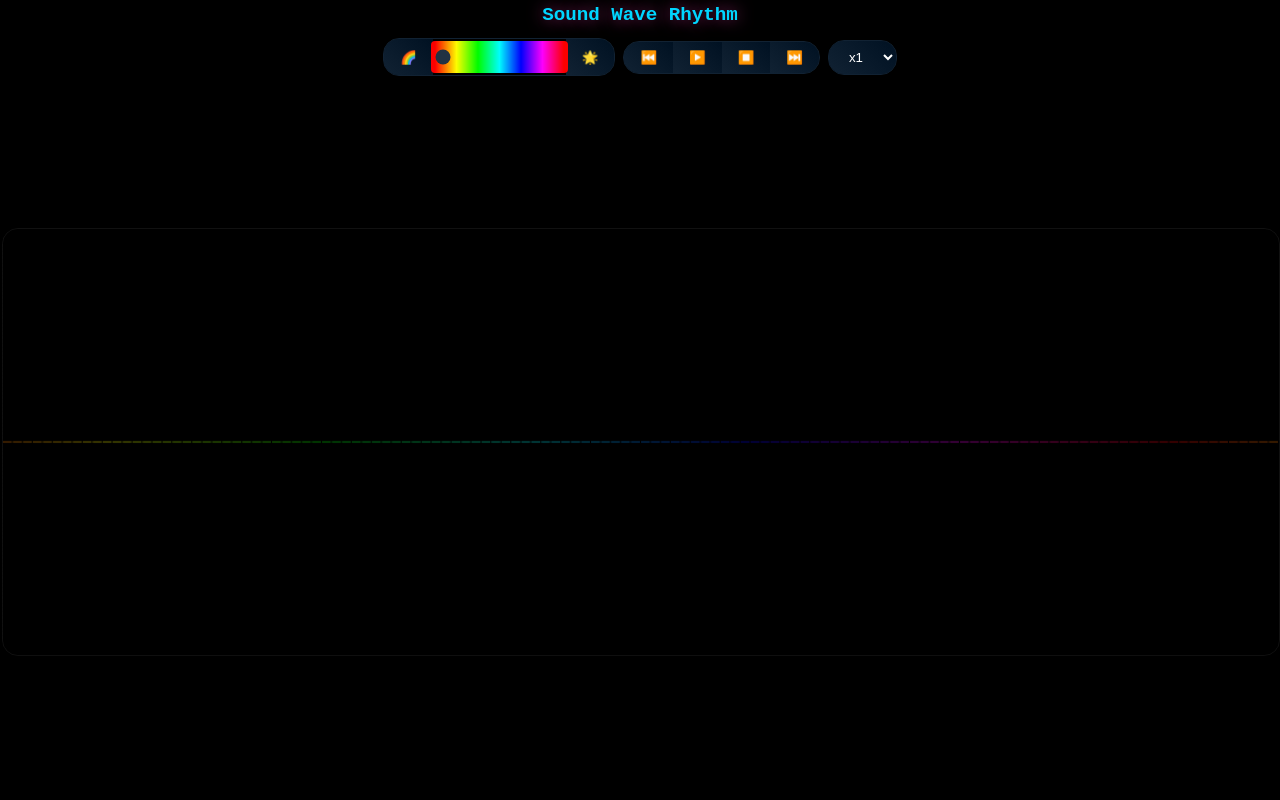
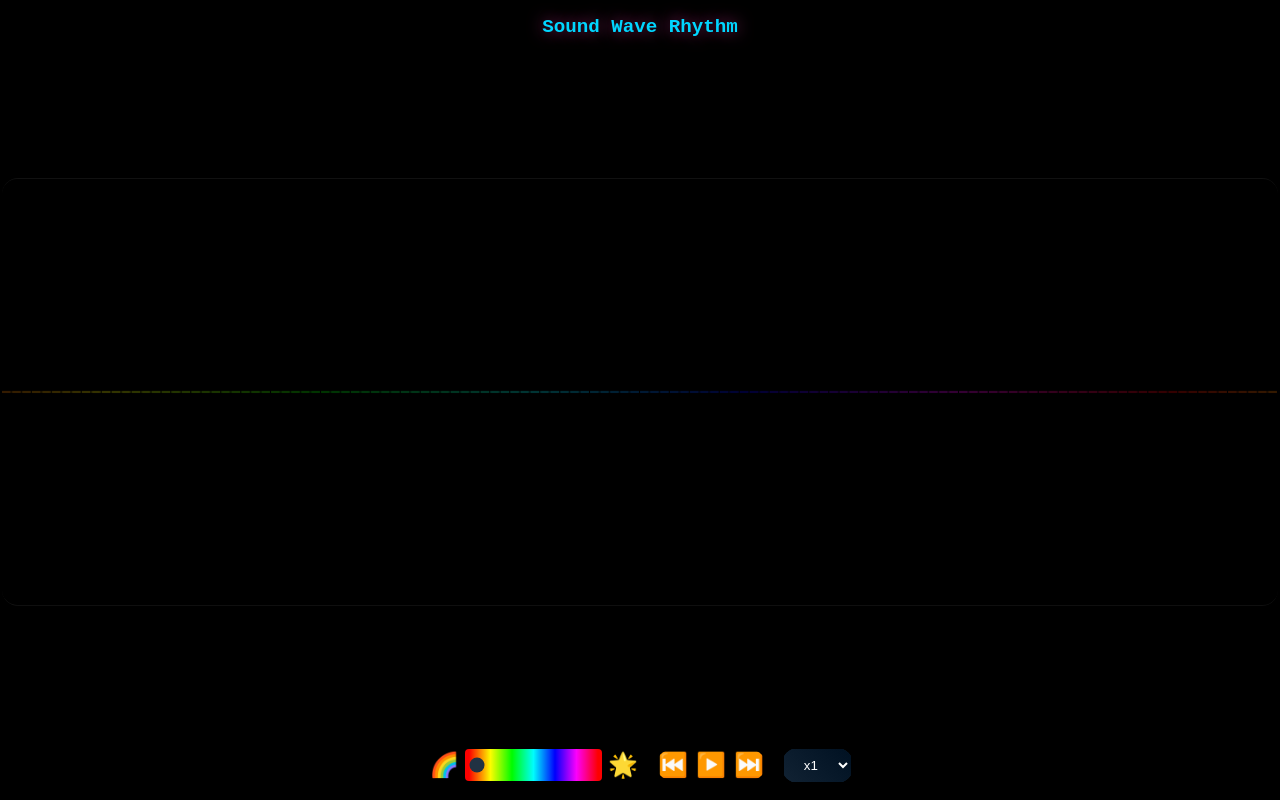
Before and after one commit to marcoavazquez/sound-rhythm-animation, a plain HTML site: page index.html in a window 1280 px wide. Drawn offline with Linux system fonts and the light colour scheme.

Commit message:
changes some styles

```diff
--- a/css/styles.css
+++ b/css/styles.css
@@ -12,7 +12,9 @@ body {
 }
 
 canvas {
-  border: 1px solid #111;
+  border-color: #111;
+  border-style: solid;
+  border-width: 1px 0;
   border-radius: 16px;
   display: block;
   margin: 0 auto;
@@ -23,7 +25,8 @@ h1 {
   text-align: center;
   color: #ccc;
   font-size: 1.2rem;
-  margin: 0.25rem;
+  margin: 0;
+  padding: 1rem;
 }
 
 .canvas-container {
@@ -51,8 +54,8 @@ h1 {
   justify-content: center;
   align-items: center;
   flex-wrap: wrap;
-  gap: 8px;
-  padding: 0.5rem;
+  gap: 1rem;
+  padding: 1rem;
 }
 
 input[type=range] {
@@ -78,19 +81,27 @@ input[type=range]::before {
 }
 
 .btn-group {
-  border: 1px solid #123;
   display: flex;
   overflow: hidden;
   border-radius: 1rem;
+  padding: 1px 2px;
+  gap: 0.5rem;
 }
 
-button,
+select, button {
+  border: none;
+}
+
 select {
-  border: none;
   padding: 0.5rem 1rem;
   color: white;
   background-color: #123;
   background-image: linear-gradient(45deg, #123, #012);
+}
+button {
+  padding: 0;
+  background: none;
+  font-size: 150%;
 }
 
 .info {
--- a/index.html
+++ b/index.html
@@ -8,7 +8,7 @@
   <meta itemprop="description" content="Sound Wave Rhythm, Audio Rhythm, Spectrogram, Audio Visualization, Sound Wave Animation. Grafico audio rítmico, Espectrograma, Vúmetro">
   <meta itemprop="image" content="./icon.png">
   <link rel="shortcut icon" type="image/x-icon" href="./ico.png"/>
-  <link rel="stylesheet" href="./css/styles.css">
+  <link rel="stylesheet" href="./css/styles.css?v=2">
   <title>Sound Wave Rhythm</title>
   <script async src="https://pagead2.googlesyndication.com/pagead/js/adsbygoogle.js?client=ca-pub-9132751324783100" crossorigin="anonymous"></script>
   <script type="application/ld+json">
@@ -31,21 +31,26 @@
 <body>
   <header>
     <h1>Sound Wave Rhythm</h1>
+  </header>
+  <main class="canvas-container">
+    <canvas id="canvas" width="1200" height="400"></canvas>
+  </main>
+  <footer>
     <div class="controls">
       <!-- <button onclick="startDemo()">Start Demo</button> -->
       <div class="btn-group">
-        <button onclick="changeColor(-1)">🌈</button>
-        <input type="range" min="0" max="360" value="0" step="30" id="angle" onchange="changeColor(this.value)" />
-        <button onclick="changeColor(361)">🌟</button>
+        <button onclick="changeColor(-1)" title="Set a fixed rainbow">🌈</button>
+        <input type="range" min="0" max="360" value="0" step="30" id="angle" onchange="changeColor(this.value)" title="Select the color of the bars" />
+        <button onclick="changeColor(361)" title="Set a animated rainbow">🌟</button>
       </div>
       <div class="btn-group">
-        <button onclick="prev()">⏮️</button>
-        <button onclick="startAudio()">▶️</button>
-        <button onclick="stopDemo()">⏹️</button>
-        <button onclick="next()">⏭️</button>
+        <button onclick="prev()" title="Previous animation">⏮️</button>
+        <button onclick="startAudio()" id="start-btn" title="Start/Stop animation">▶️</button>
+        <!-- <button onclick="stopDemo()">⏹️</button> -->
+        <button onclick="next()" title="Next animation">⏭️</button>
       </div>
       <div class="btn-group">
-        <select id="size" onchange="changeFFTSize(this.value)">
+        <select id="size" onchange="changeFFTSize(this.value)" title="Number of bars">
           <option value="512">x1</option>
           <option value="1024">x2</option>
           <option value="2048">x3</option>
@@ -53,10 +58,7 @@
         </select>
       </div>
     </div>
-  </header>
-  <div class="canvas-container">
-    <canvas id="canvas" width="1200" height="400"></canvas>
-  </div>
+  </footer>
   <script src="./js/animations.js"></script>
   <script src="./js/index.js"></script>
 </body>
--- a/js/index.js
+++ b/js/index.js
@@ -1,7 +1,9 @@
+const startBtn = document.getElementById('start-btn')
+
 let gl, program, positionBuffer, colorBuffer;
 let animationId;
 let audioContext, analyser, dataArray;
-let isUsingAudio = true;
+let isUsingAudio = false;
 let current = 0;
 let fftSize = 512;
 let color = "random";
@@ -180,28 +182,41 @@ function startDemo() {
 }
 
 function stopDemo() {
+  isUsingAudio = false;
   if (animationId) {
     cancelAnimationFrame(animationId);
     animationId = null;
   }
 }
 async function startAudio() {
+  console.log('USING', isUsingAudio)
+  if (isUsingAudio) {
+    stopDemo()
+    console.log("Stopping audio...")
+    startBtn.textContent = "▶️"
+    return
+  }
   try {
+    startBtn.textContent = "⏹️"
+    console.log("Requesting microphone access...")
     const stream = await navigator.mediaDevices.getUserMedia({ audio: true });
     audioContext = new (window.AudioContext || window.webkitAudioContext)();
     const source = audioContext.createMediaStreamSource(stream);
     analyser = audioContext.createAnalyser();
     analyser.fftSize = fftSize;
     source.connect(analyser);
-    const sampleRate = audioContext.sampleRate;
-    const frequencyResolution = sampleRate / analyser.fftSize;
+    // const sampleRate = audioContext.sampleRate;
+    // const frequencyResolution = sampleRate / analyser.fftSize;
     dataArray = new Uint8Array(analyser.frequencyBinCount)
     isUsingAudio = true;
-    stopDemo();
+    // stopDemo();
     animate();
+    console.log("Started")
   } catch (err) {
+    isUsingAudio = false;
     console.error('Microphone access denied:', err);
     alert('Microphone access is required for audio visualization');
+    startBtn.textContent = "▶️"
   }
 }
 
```
